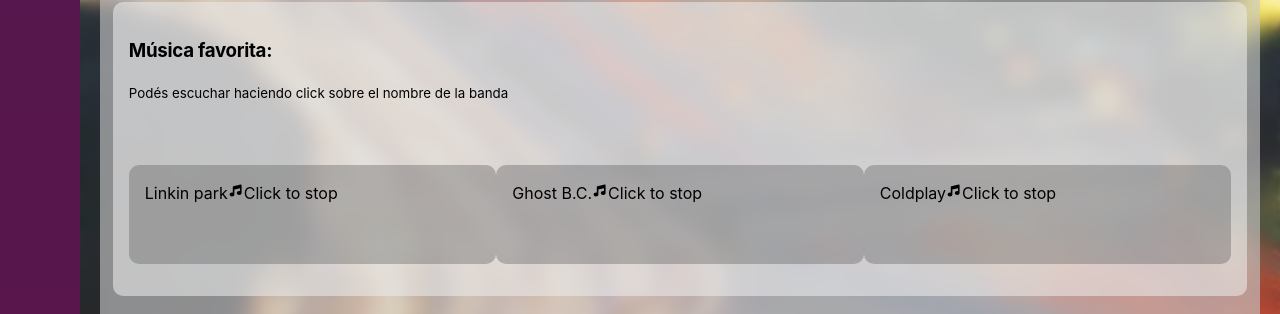
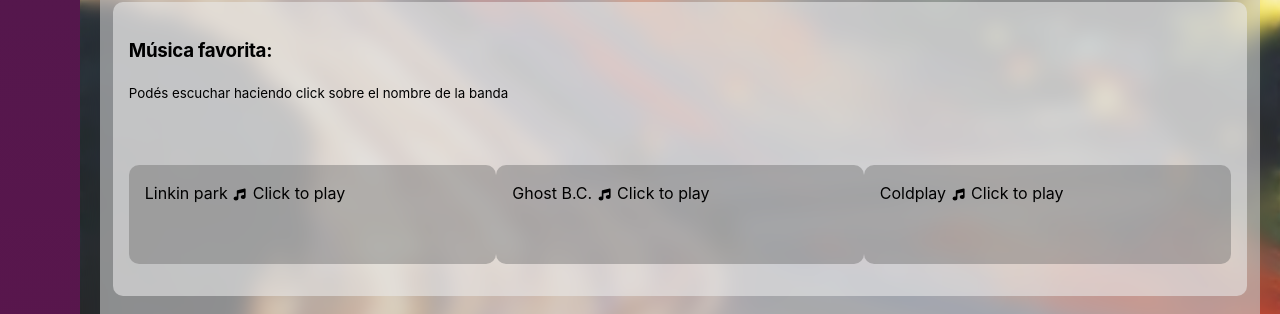
Before and after one commit to Lean-Aballone/TPFront_2, a React (Vite) app: page /lean in a window 1280 px wide. Shown: the part 1239-1553 px from the top of the page. Built offline with nearby package versions, Linux system fonts and the light colour scheme.

Commit message:
Musica.jsx: Implemented: music playing logic

```diff
--- a/src/lean/Musica.jsx
+++ b/src/lean/Musica.jsx
@@ -1,8 +1,92 @@
-export default function Musica ({id, name, className}) {
+import { useState, useEffect, useRef } from "react";
+
+export default function Musica({ id, name, className, src }) {
+    const [isPlaying, setIsPlaying] = useState(false);
+    const audioRef = useRef(null);
+
+    useEffect(() => {
+        const handleGlobalStop = () => {
+            const a = audioRef.current;
+            if (a) {
+                a.pause();
+                a.currentTime = 0;
+                setIsPlaying(false);
+            }
+        };
+
+        window.addEventListener("musica:stop", handleGlobalStop);
+
+        return () => {
+            window.removeEventListener("musica:stop", handleGlobalStop);
+        };
+    }, []);
+
+    useEffect(() => {
+        const a = audioRef.current;
+        if (!a) return;
+
+        const onEnded = () => {
+            setIsPlaying(false);
+            a.currentTime = 0;
+        };
+
+        const onError = (e) => {
+            console.error("Audio error:", e);
+            setIsPlaying(false);
+        };
+
+        a.addEventListener("ended", onEnded);
+        a.addEventListener("error", onError);
+
+        return () => {
+            a.removeEventListener("ended", onEnded);
+            a.removeEventListener("error", onError);
+        };
+    }, [src]); // si cambia la src, re-attach listeners al nuevo elemento
+
+    const handleClick = () => {
+        const a = audioRef.current;
+        if (!a) return;
+
+        if (isPlaying) {
+            a.pause();
+            a.currentTime = 0;
+            setIsPlaying(false);
+        } else {
+            // avisar a los otros componentes para que se detengan
+            window.dispatchEvent(new CustomEvent("musica:stop"));
+
+            a.play().catch((err) => {
+                console.error("Error al reproducir el audio:", err);
+                setIsPlaying(false);
+            });
+
+            setIsPlaying(true);
+        }
+    };
+
     return (
-        <p id={id} className={className}> {name}
-            <svg xmlns="http://www.w3.org/2000/svg" viewBox="0 0 640 640"><path d="M532 71C539.6 77.1 544 86.3 544 96L544 400C544 444.2 501 480 448 480C395 480 352 444.2 352 400C352 355.8 395 320 448 320C459.2 320 470 321.6 480 324.6L480 207.9L256 257.7L256 464C256 508.2 213 544 160 544C107 544 64 508.2 64 464C64 419.8 107 384 160 384C171.2 384 182 385.6 192 388.6L192 160C192 145 202.4 132 217.1 128.8L505.1 64.8C514.6 62.7 524.5 65 532.1 71.1z"></path></svg>
-            <span className="hidden">Click to stop</span>
+        <p
+            id={id}
+            className={`${className || ""} playable-song cursor-pointer select-none ${isPlaying ? "playing" : ""}`}
+            title={isPlaying ? "Click para detener" : "Click para escuchar una canción"}
+            onClick={handleClick}
+            style={{ cursor: "pointer" }}
+        >
+            {name}{" "}
+            <svg
+                xmlns="http://www.w3.org/2000/svg"
+                viewBox="0 0 640 640"
+                width="20"
+                height="20"
+                style={{ verticalAlign: "middle"}}
+            >
+                <path d="M532 71C539.6 77.1 544 86.3 544 96L544 400C544 444.2 501 480 448 480C395 480 352 444.2 352 400C352 355.8 395 320 448 320C459.2 320 470 321.6 480 324.6L480 207.9L256 257.7L256 464C256 508.2 213 544 160 544C107 544 64 508.2 64 464C64 419.8 107 384 160 384C171.2 384 182 385.6 192 388.6L192 160C192 145 202.4 132 217.1 128.8L505.1 64.8C514.6 62.7 524.5 65 532.1 71.1z" />
+            </svg>
+            <span className={!isPlaying ? "hidden" : ""} style={{ whiteSpace: "nowrap" }}>
+                {isPlaying ? " Click to stop" : " Click to play"}
+            </span>
+            <audio ref={audioRef} src={src} preload="auto" />
         </p>
     );
 }
```
